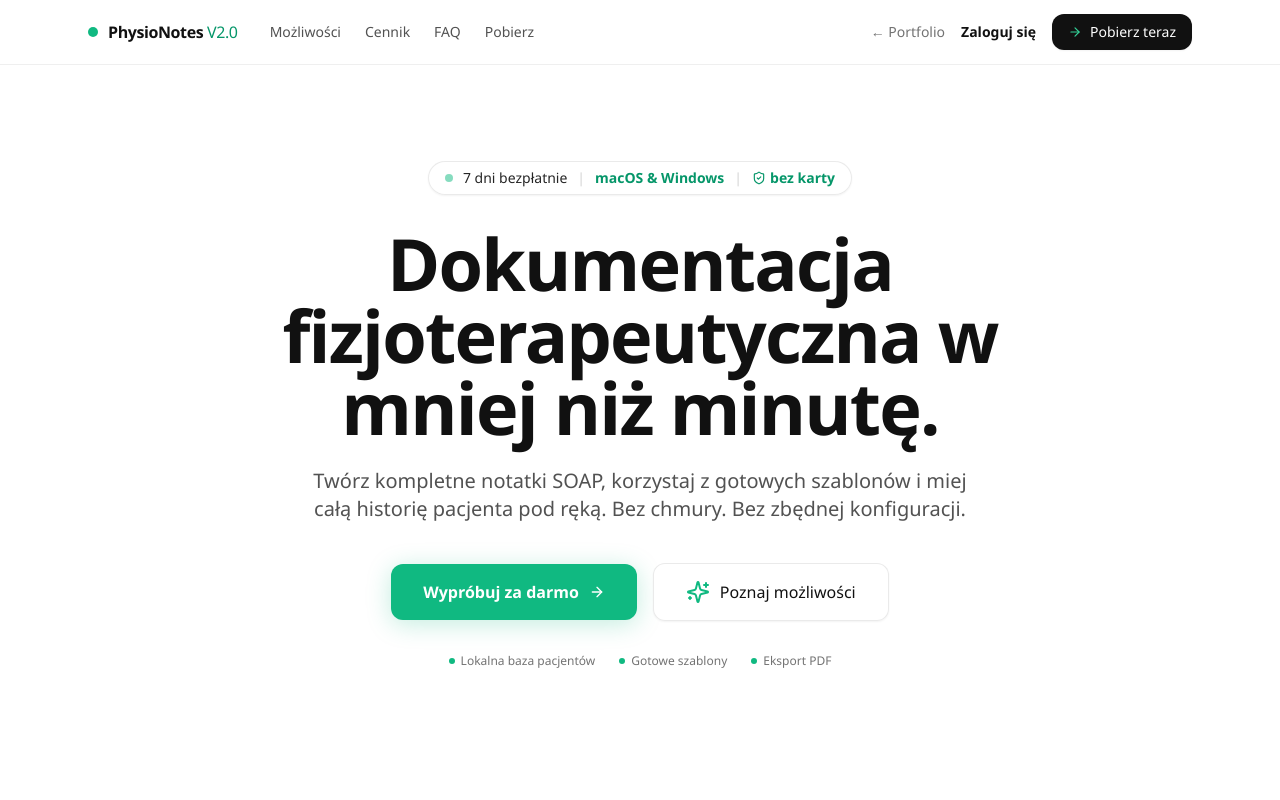
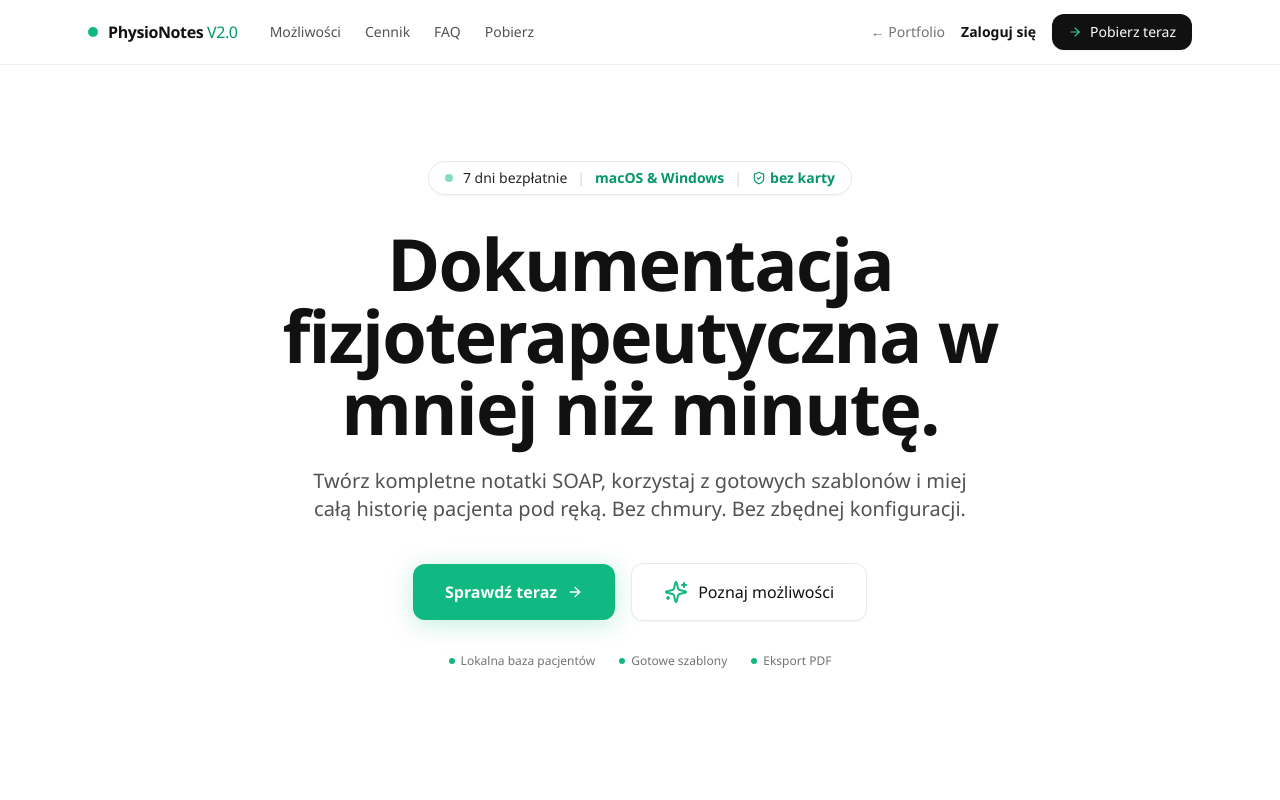
Before and after one commit to jakubdyrszka-pixel/Portfolio, a Next.js app: page /physionotes in a window 1280 px wide. Shown: the top 800 px of the page. Built offline with nearby package versions, Linux system fonts and the light colour scheme; no server answers.

Commit message:
Update Hero CTA button text

```diff
--- a/components/physionotes/PhysioNotesHero.tsx
+++ b/components/physionotes/PhysioNotesHero.tsx
@@ -42,7 +42,7 @@ export function PhysioNotesHero() {
             href="#pricing"
             className="w-full sm:w-auto inline-flex items-center justify-center gap-2.5 px-8 py-4 rounded-xl bg-emerald-500 hover:bg-emerald-400 text-white font-semibold text-base shadow-[0_4px_25px_rgba(16,185,129,0.25)] hover:shadow-[0_6px_30px_rgba(16,185,129,0.35)] transition-all duration-200 hover:scale-[1.02]"
           >
-            <span>Wypróbuj za darmo</span>
+            <span>Sprawdź teraz</span>
             <ArrowRight className="h-4 w-4" />
           </a>
 
```
